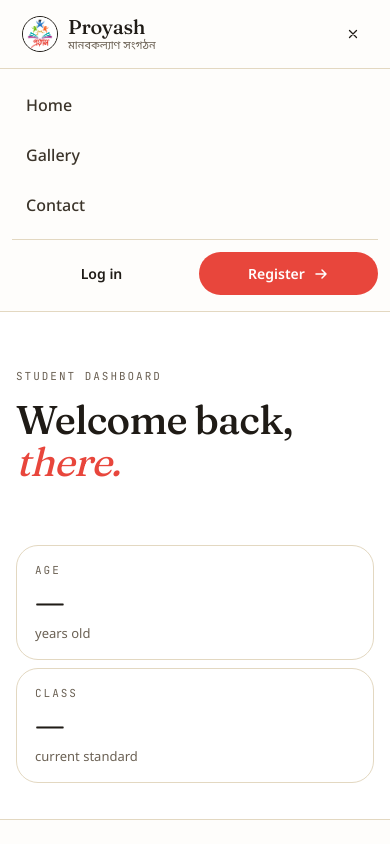
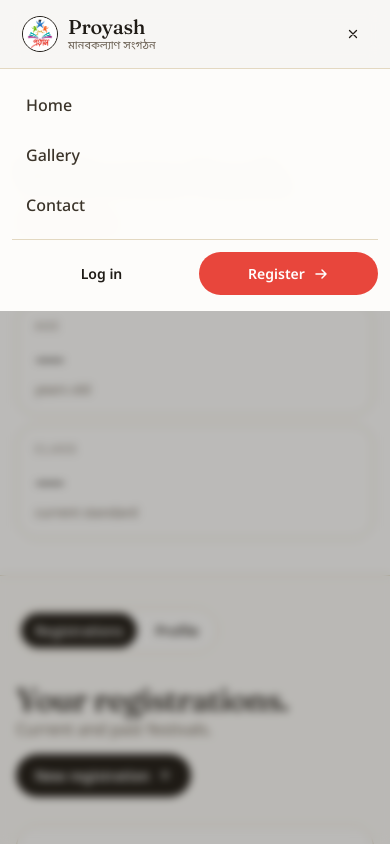
Before and after one commit to sumanbiswas7/prayash, a React (Vite) app: page /dashboard in a window 390 px wide. Both pictures are taken after a click on the button "Toggle menu". Shown: the top 844 px of the page. Built offline with nearby package versions, Linux system fonts and the light colour scheme.

Commit message:
fix: navbar blur issue

```diff
--- a/src/components/Nav.scss
+++ b/src/components/Nav.scss
@@ -106,7 +106,17 @@ $bp-mobile: 768px;
   justify-content: center;
 }
 
+.nav__backdrop {
+  position: fixed;
+  inset: 0;
+  background: rgba(31, 27, 22, 0.3);
+  backdrop-filter: blur(4px);
+  z-index: 49;
+}
+
 .nav__mobile-menu {
+  position: relative;
+  z-index: 50;
   border-top: 1px solid var(--rule);
   padding: 12px;
   display: flex;
@@ -211,6 +221,13 @@ $bp-mobile: 768px;
 }
 
 @media (max-width: $bp-mobile) {
+  .nav {
+    position: fixed;
+    left: 0;
+    right: 0;
+    top: 0;
+  }
+
   .nav__links {
     display: none !important;
   }
@@ -226,4 +243,13 @@ $bp-mobile: 768px;
   .nav__cta {
     display: none;
   }
+
+  .nav__mobile-menu {
+    position: fixed;
+    left: 0;
+    right: 0;
+    top: 68px;
+    max-height: calc(100vh - 68px);
+    overflow-y: auto;
+  }
 }
--- a/src/components/Nav.tsx
+++ b/src/components/Nav.tsx
@@ -98,6 +98,9 @@ export function Nav({ setPage, openLogin, user, onLogout }: NavProps) {
           )}
         </button>
       </div>
+    </header>
+
+    {open && <div className="nav__backdrop" onClick={() => setOpen(false)} />}
     {open && (
       <nav className="nav__mobile-menu">
         {links.map((l) => (
@@ -133,8 +136,6 @@ export function Nav({ setPage, openLogin, user, onLogout }: NavProps) {
       </nav>
     )}
 
-    </header>
-
     {confirmLogout && (
       <div className="logout-modal__overlay" onClick={() => setConfirmLogout(false)}>
         <div className="logout-modal__panel" onClick={(e) => e.stopPropagation()}>
--- a/src/index.scss
+++ b/src/index.scss
@@ -484,6 +484,10 @@ a {
 /* ===== Media queries ===== */
 
 @media (max-width: 768px) {
+  body {
+    padding-top: 68px;
+  }
+
   .container,
   .container-wide {
     padding: 0 16px;
--- a/src/pages/Dashboard.tsx
+++ b/src/pages/Dashboard.tsx
@@ -18,10 +18,6 @@ export function Dashboard({ setPage, user, onUpdate }: DashboardProps) {
 
   const age = user?.dob
     ? Math.floor((Date.now() - new Date(user.dob).getTime()) / (365.25 * 24 * 60 * 60 * 1000))
-    : null;
-
-  const memberSince = user?.createdAt
-    ? new Date(user.createdAt).toLocaleDateString('en-IN', { month: 'short', year: 'numeric' })
     : null;
 
   return (
--- a/src/pages/Register.tsx
+++ b/src/pages/Register.tsx
@@ -79,18 +79,7 @@ export function Register({ setPage, onRegister }: RegisterProps) {
       const json = await res.json();
       if (!res.ok || !json.ok) throw new Error(json.error || 'Registration failed');
       setRegistrationId(json.registrationId);
-      onRegister?.({
-        registrationId: json.registrationId,
-        studentName: data.studentName,
-        studentNameBn: data.studentNameBn,
-        klass: data.klass,
-        school: data.school,
-        dob: data.dob,
-        address: data.address,
-        guardianName: data.guardianName,
-        phone: data.phone,
-        email: data.email,
-      });
+      onRegister?.(json.student);
       setStep(4);
     } catch (err) {
       setSubmitError(err instanceof Error ? err.message : 'Something went wrong');
```
Lines whose indentation alone changed are shown as unchanged.
